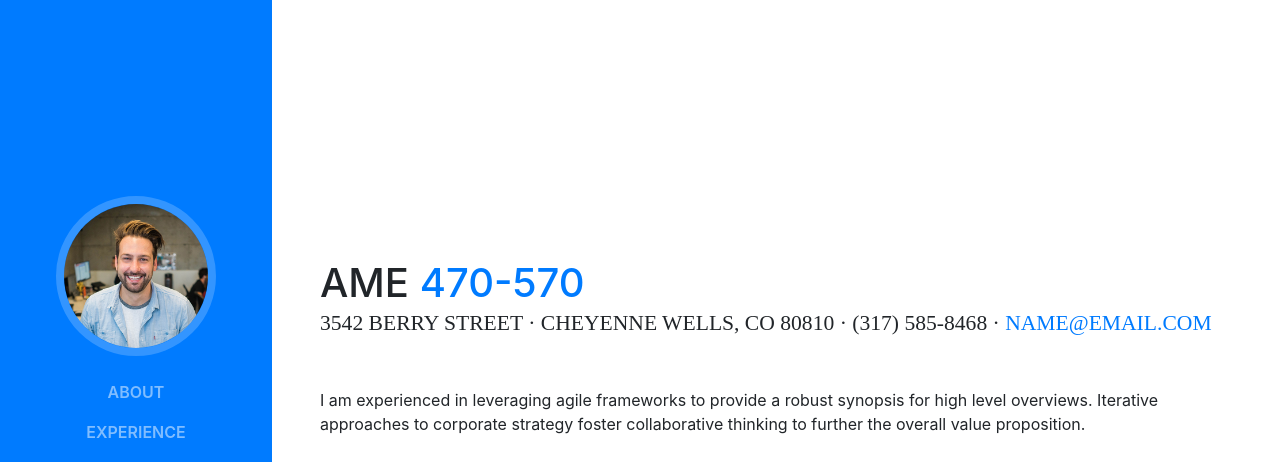
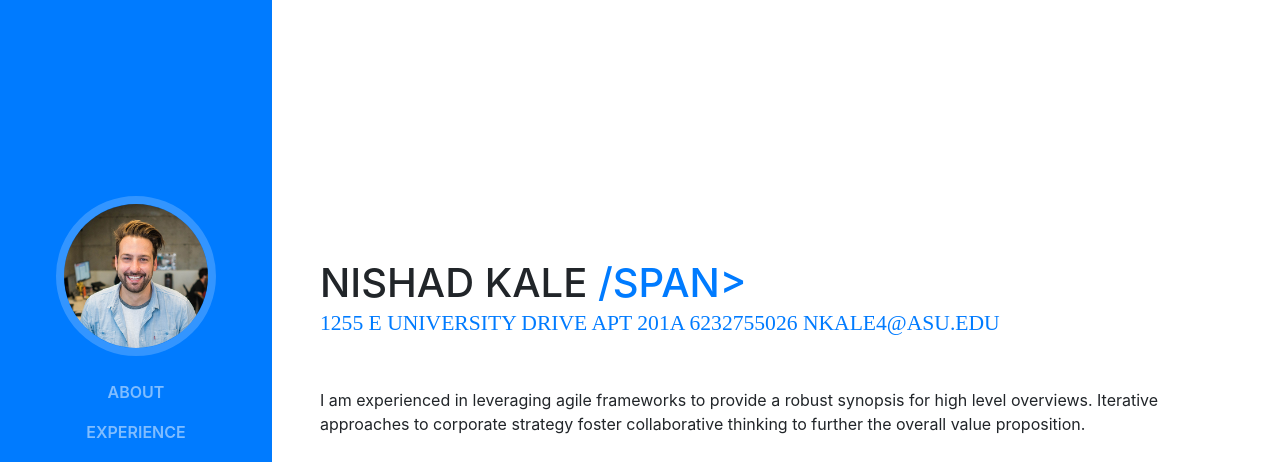
Before and after one commit to nishadkale2109/AME494598Fall2023, a website with bundled scripts: page basicServers/staticHosting/public/index.html in a window 1280 px wide. Shown: the top 462 px of the page. Built offline with nearby package versions, Linux system fonts and the light colour scheme; a web font is replaced by a local one.

Commit message:
modified:   basicServers/staticHosting/public/index.html

```diff
--- a/basicServers/staticHosting/public/index.html
+++ b/basicServers/staticHosting/public/index.html
@@ -65,11 +65,11 @@
 
       <section class="resume-section p-3 p-lg-5 d-flex d-column" id="about">
         <div class="my-auto">
-          <h1 class="mb-0">AME
-            <span class="text-primary">470-570</span>
+          <h1 class="mb-0">Nishad Kale
+            <span class="text-primary">/span>
           </h1>
-          <div class="subheading mb-5">3542 Berry Street · Cheyenne Wells, CO 80810 · (317) 585-8468 ·
-            <a href="mailto:name@email.com">name@email.com</a>
+          <div class="subheading mb-5"><a href="Address: Location">1255 E University Drive Apt 201A </a> <a href="Contact: ">6232755026</a>
+            <a href="mailto:name@email.com">nkale4@asu.edu</a>
           </div>
           <p class="mb-5">I am experienced in leveraging agile frameworks to provide a robust synopsis for high level overviews. Iterative approaches to corporate strategy foster collaborative thinking to further the overall value proposition.</p>
           <ul class="list-inline list-social-icons mb-0">
```
